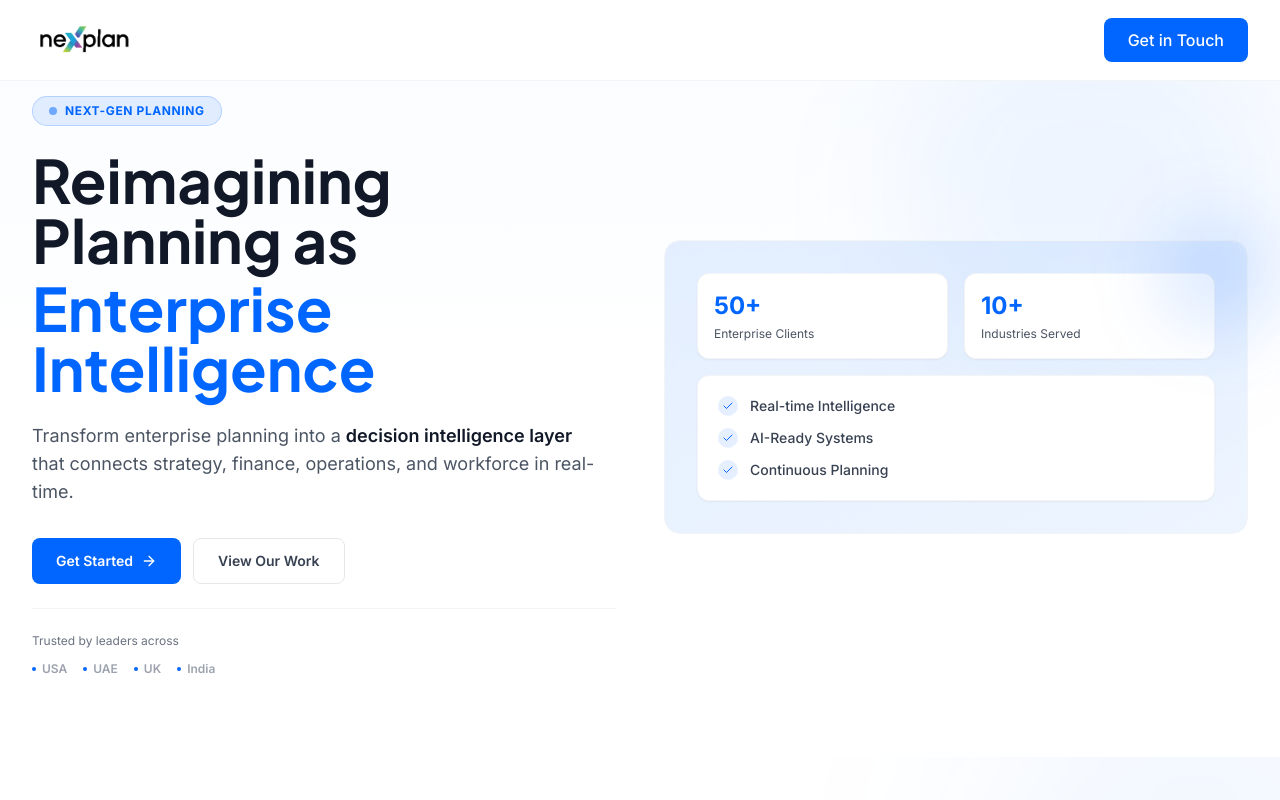
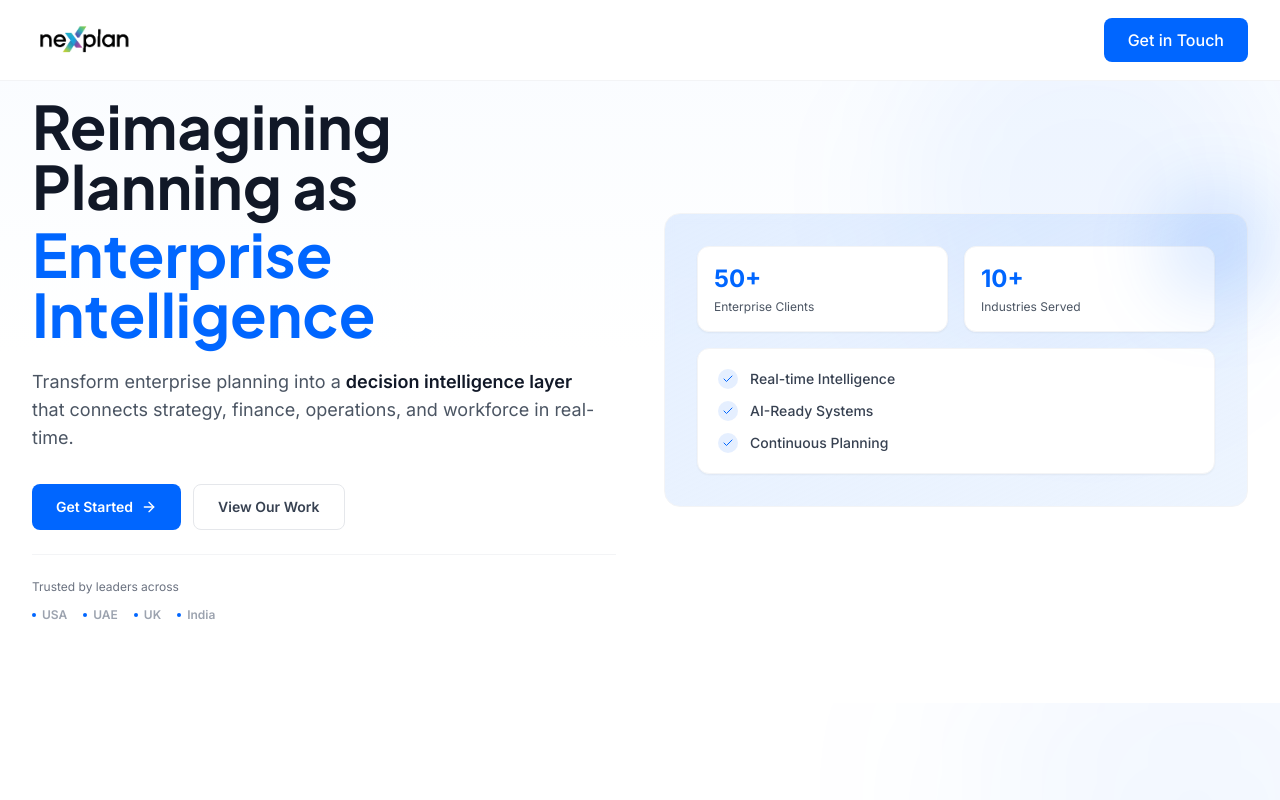
Before and after one commit to skarun505/Nexplan, a Next.js app: page / in a window 1280 px wide. Shown: the top 800 px of the page. Built offline with nearby package versions, Linux system fonts and the light colour scheme.

Commit message:
Remove Next-Gen Planning badge from hero

```diff
--- a/app/page.tsx
+++ b/app/page.tsx
@@ -48,11 +48,6 @@ export default function Home() {
                     <div className="grid lg:grid-cols-2 gap-12 items-center">
                         {/* Left Column - Content */}
                         <div className="space-y-6">
-                            <div className="inline-flex items-center gap-2 px-4 py-1.5 rounded-full bg-primary/10 border border-primary/20">
-                                <div className="w-2 h-2 rounded-full bg-primary animate-pulse"></div>
-                                <span className="text-xs font-bold text-primary uppercase tracking-wider">Next-Gen Planning</span>
-                            </div>
-
                             <h1 className="font-heading text-3xl sm:text-4xl md:text-5xl lg:text-6xl font-bold leading-tight text-gray-900">
                                 Reimagining Planning as
                                 <span className="block mt-2 text-primary">Enterprise Intelligence</span>
```
